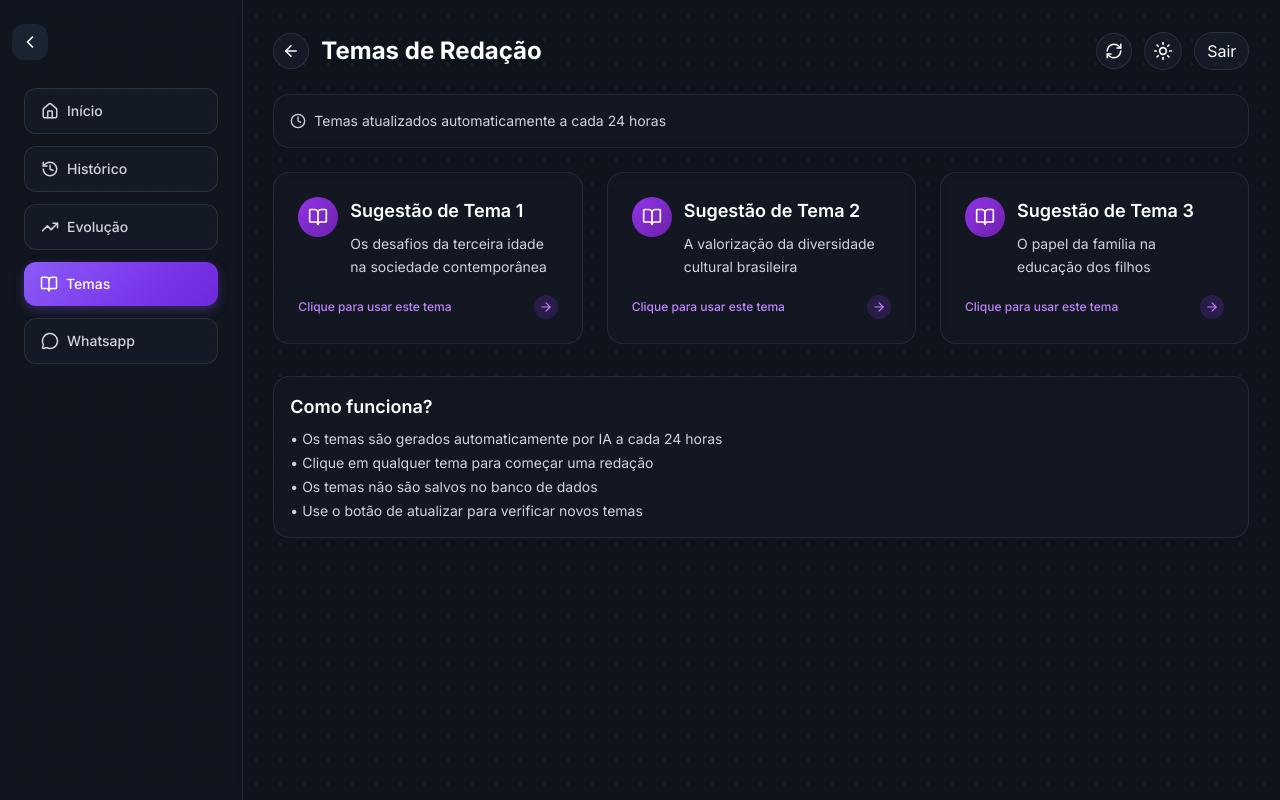
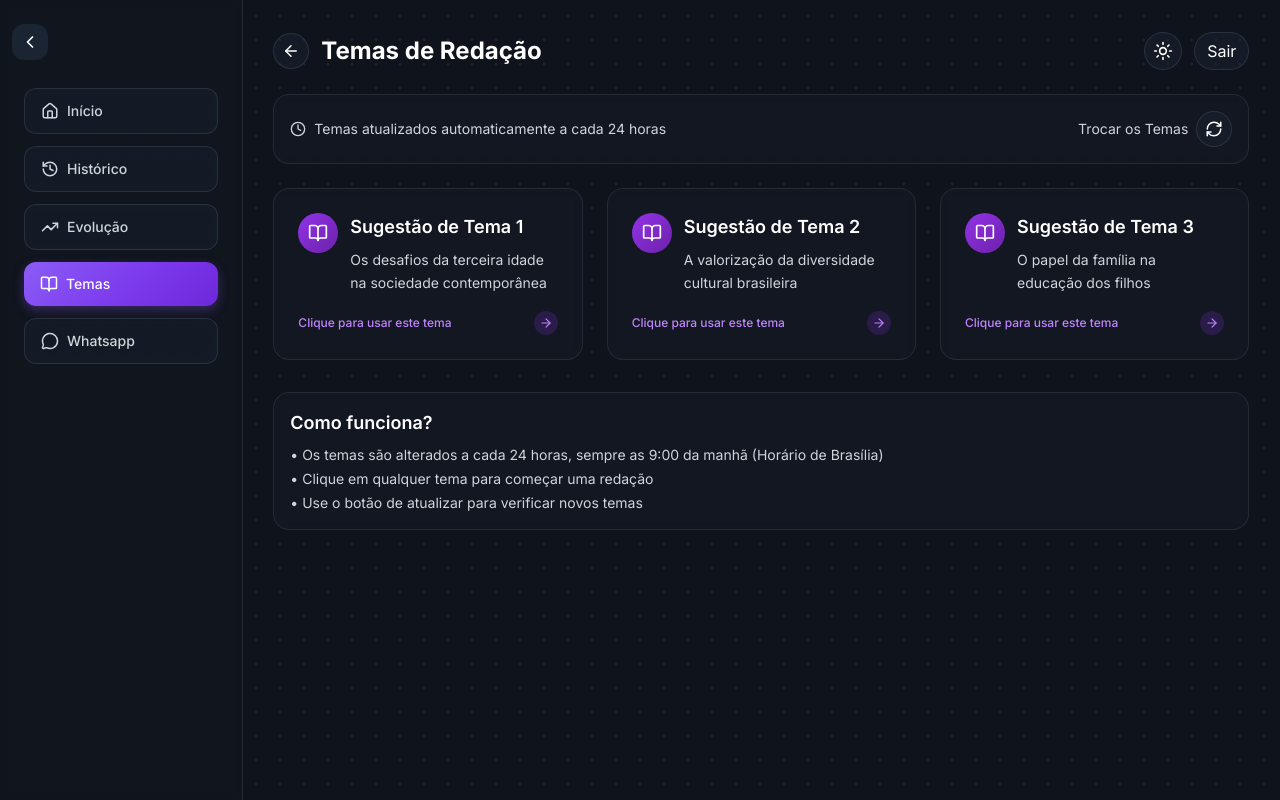
Before and after one commit to Valegabbs/reditto-next, a Next.js app: page /temas in a window 1280 px wide. Built offline with nearby package versions, Linux system fonts and the light colour scheme; no server answers.

Commit message:
fix: build corrigido

```diff
--- a/src/app/api/auth/signup/route.ts
+++ b/src/app/api/auth/signup/route.ts
@@ -36,7 +36,8 @@ export async function POST(request: Request) {
     // usando o método padrão `signInWithPassword`, garantindo que a sessão seja
     // criada e persistida no cliente.
     return NextResponse.json({ user: userData.user, requiresClientLogin: true })
-  } catch (error: any) {
-    return NextResponse.json({ error: error?.message || 'Erro interno' }, { status: 500 })
+  } catch (error: unknown) {
+    const errorMessage = error instanceof Error ? error.message : 'Erro interno'
+    return NextResponse.json({ error: errorMessage }, { status: 500 })
   }
 }
--- a/src/app/envio/page.tsx
+++ b/src/app/envio/page.tsx
@@ -1,6 +1,6 @@
 'use client';
 
-import { useState, useEffect } from 'react';
+import { useState, useEffect, Suspense } from 'react';
 import { FileText, Image as ImageIcon, Sparkles, GraduationCap, Zap, Camera, Sun, AlertTriangle } from 'lucide-react';
 import Image from 'next/image';
 import FrameLoadingOverlay from '@/components/FrameLoadingOverlay';
@@ -14,7 +14,7 @@ import { supabase } from '@/lib/supabase';
 
 type SubmissionType = 'text' | 'image';
 
-export default function EnvioPage() {
+function EnvioPageContent() {
   const { user, signOut, isConfigured, loading } = useAuth();
   const router = useRouter();
   const searchParams = useSearchParams();
@@ -428,3 +428,22 @@ export default function EnvioPage() {
     </ClientWrapper>
   );
 }
+
+export default function EnvioPage() {
+  return (
+    <Suspense fallback={
+      <ClientWrapper showFloatingMenu={false}>
+        <div className="min-h-screen bg-background bg-dot-grid">
+          <div className="flex justify-center items-center min-h-screen">
+            <div className="text-center">
+              <div className="mx-auto mb-4 w-12 h-12 rounded-full border-b-2 border-purple-500 animate-spin"></div>
+              <p className="text-white">Carregando...</p>
+            </div>
+          </div>
+        </div>
+      </ClientWrapper>
+    }>
+      <EnvioPageContent />
+    </Suspense>
+  );
+}
--- a/src/app/globals.css
+++ b/src/app/globals.css
@@ -425,3 +425,45 @@ body {
   font-weight: 600;
   text-shadow: 0 1px 0 rgba(255,255,255,0.35), 0 0 1px rgba(0,0,0,0.35);
 }
+
+/* Light theme for Temas page - use same white colors as histórico cards */
+[data-theme="light"] .temas-status-card,
+[data-theme="light"] .temas-theme-card,
+[data-theme="light"] .temas-info-card {
+  background: linear-gradient(180deg, #ffffff 0%, #fbf7ff 100%); /* white -> very light purple */
+  border: 1px solid rgba(124,58,237,0.06); /* subtle purple-tinged border */
+  color: #111827; /* dark text for contrast */
+  box-shadow: 0 6px 18px rgba(43,36,64,0.04);
+}
+
+[data-theme="light"] .temas-status-card .text-gray-300,
+[data-theme="light"] .temas-theme-card .text-gray-300,
+[data-theme="light"] .temas-info-card .text-gray-300 {
+  color: rgba(11,18,32,0.6); /* replace pale gray with clear dark */
+}
+
+[data-theme="light"] .temas-status-card .text-gray-400,
+[data-theme="light"] .temas-theme-card .text-gray-400,
+[data-theme="light"] .temas-info-card .text-gray-400 {
+  color: rgba(11,18,32,0.65);
+}
+
+/* Light theme specific color adjustments for Temas page */
+/* Red circled elements - change to dark gray (more transparent than pure black) */
+[data-theme="light"] .temas-theme-card p,
+[data-theme="light"] .temas-info-card ul li {
+  color: rgba(0,0,0,0.75) !important; /* dark gray with transparency */
+}
+
+/* Blue circled elements - change to lighter purple */
+[data-theme="light"] .temas-theme-card .text-purple-400,
+[data-theme="light"] .temas-theme-card span:last-child {
+  color: #a855f7 !important; /* lighter purple than the original #7734e7 */
+}
+
+/* Light theme - "Atualizado" badge: keep green text, remove background */
+[data-theme="light"] .temas-status-card .bg-green-900\/30 {
+  background: transparent !important;
+  padding: 0 !important;
+  border-radius: 0 !important;
+}
--- a/src/app/temas/page.tsx
+++ b/src/app/temas/page.tsx
@@ -130,14 +130,6 @@ export default function TemasPage() {
                 </div>
                 <div className="flex items-center gap-3">
                   <button
-                    onClick={handleRefresh}
-                    disabled={refreshing}
-                    className="text-white hover:text-purple-300 transition-colors flex items-center justify-center rounded-full border border-gray-700/60 bg-gray-800/40 hover:bg-gray-800/60 p-2 disabled:opacity-50"
-                    aria-label="Atualizar temas"
-                  >
-                    <RefreshCw size={18} className={refreshing ? 'animate-spin' : ''} />
-                  </button>
-                  <button
                     onClick={() => {
                       const current = document.documentElement.getAttribute('data-theme') || 'dark';
                       const next = current === 'dark' ? 'light' : 'dark';
@@ -156,7 +148,8 @@ export default function TemasPage() {
               </div>
 
               {/* Status dos temas */}
-              <div className="mb-6 p-4 rounded-2xl border backdrop-blur-sm border-gray-700/50 bg-gray-800/20">
+              <div className="mb-6 p-4 rounded-2xl border backdrop-blur-sm border-gray-700/50 bg-gray-800/20 temas-status-card">
+                <div className="flex items-center justify-between">
                   <div className="flex items-center gap-2 text-sm text-gray-300">
                     <Clock size={16} />
                     <span>
@@ -171,6 +164,18 @@ export default function TemasPage() {
                       </span>
                     )}
                   </div>
+                  <div className="flex items-center gap-2">
+                    <span className="text-sm text-gray-300">Trocar os Temas</span>
+                    <button
+                      onClick={handleRefresh}
+                      disabled={refreshing}
+                      className="text-white hover:text-purple-300 transition-colors flex items-center justify-center rounded-full border border-gray-700/60 bg-gray-800/40 hover:bg-gray-800/60 p-2 disabled:opacity-50"
+                      aria-label="Atualizar temas"
+                    >
+                      <RefreshCw size={18} className={refreshing ? 'animate-spin' : ''} />
+                    </button>
+                  </div>
+                </div>
               </div>
 
               {/* Cards de temas */}
@@ -179,7 +184,7 @@ export default function TemasPage() {
                   <div
                     key={index}
                     onClick={() => handleTemaClick(tema)}
-                    className="p-6 rounded-2xl border backdrop-blur-sm border-gray-700/50 bg-gray-800/20 hover:bg-gray-800/30 cursor-pointer transition-all duration-200 hover:scale-105 hover:shadow-lg hover:shadow-purple-500/10 group"
+                    className="p-6 rounded-2xl border backdrop-blur-sm border-gray-700/50 bg-gray-800/20 hover:bg-gray-800/30 cursor-pointer transition-all duration-200 hover:scale-105 hover:shadow-lg hover:shadow-purple-500/10 group temas-theme-card"
                   >
                     <div className="flex items-start gap-3 mb-4">
                       <div className="flex-shrink-0 w-10 h-10 rounded-full bg-gradient-to-br from-purple-600 to-purple-800 flex items-center justify-center">
@@ -207,12 +212,11 @@ export default function TemasPage() {
               </div>
 
               {/* Informações adicionais */}
-              <div className="mt-8 p-4 rounded-2xl border backdrop-blur-sm border-gray-700/50 bg-gray-800/20">
+              <div className="mt-8 p-4 rounded-2xl border backdrop-blur-sm border-gray-700/50 bg-gray-800/20 temas-info-card">
                 <h3 className="text-lg font-semibold text-white mb-2">Como funciona?</h3>
                 <ul className="text-sm text-gray-300 space-y-1">
-                  <li>• Os temas são gerados automaticamente por IA a cada 24 horas</li>
+                  <li>• Os temas são alterados a cada 24 horas, sempre as 9:00 da manhã (Horário de Brasília)</li>
                   <li>• Clique em qualquer tema para começar uma redação</li>
-                  <li>• Os temas não são salvos no banco de dados</li>
                   <li>• Use o botão de atualizar para verificar novos temas</li>
                 </ul>
               </div>
```
Lines whose indentation alone changed are shown as unchanged.
